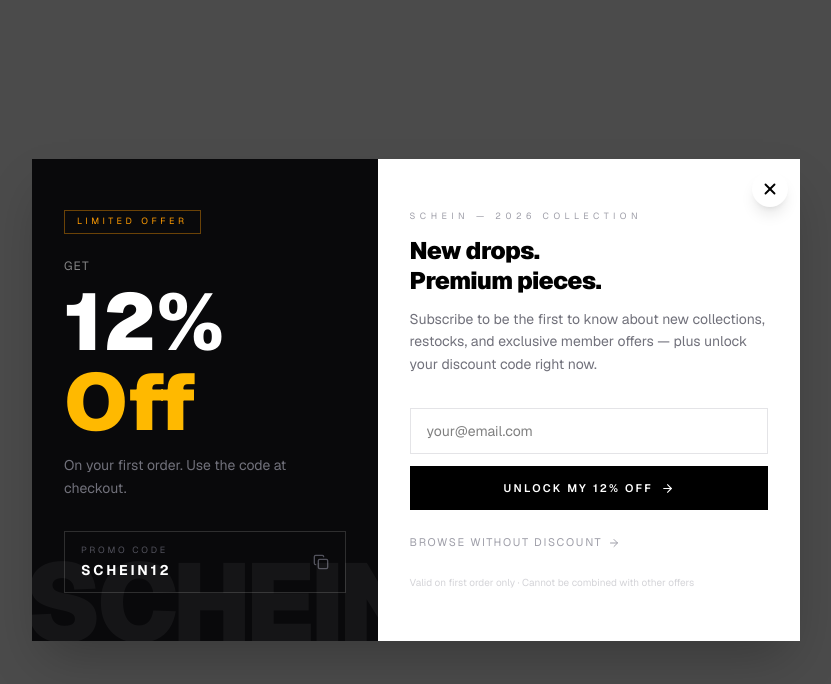
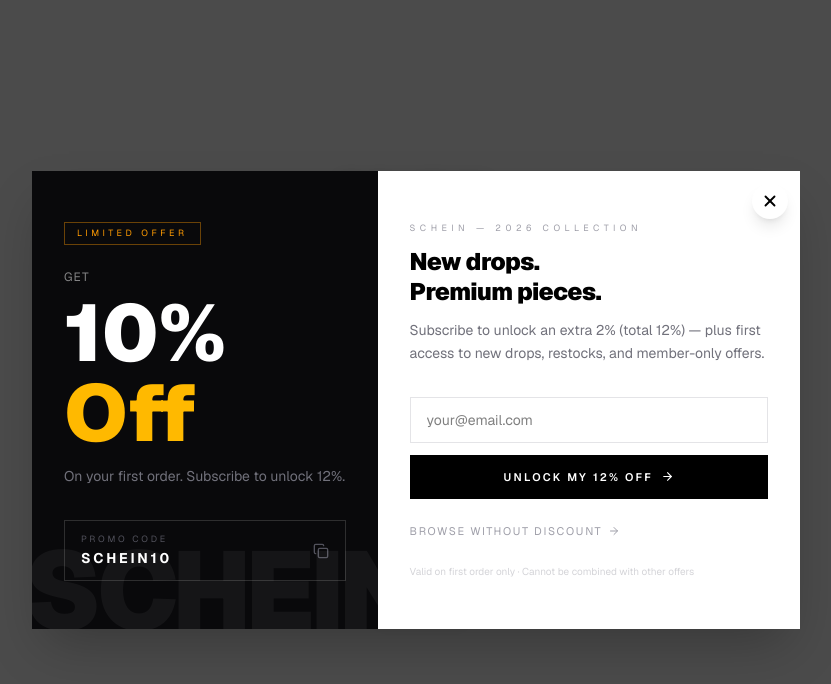
Before and after one commit to Mosanna-Jalal/schein, a Next.js app: page /admin/login in a window 1280 px wide. Shown: the top 684 px of the page, without its empty margins (224-1055 px from the left). Built offline with nearby package versions, Linux system fonts and the light colour scheme; no server answers.

Commit message:
fix: 10/12 tier offer popup + center hero on mobile

```diff
--- a/src/app/page.jsx
+++ b/src/app/page.jsx
@@ -52,9 +52,9 @@
         {/* Subtle vertical line accent */}
         <div className="absolute top-0 w-px h-full bg-gradient-to-b from-transparent via-white/[0.06] to-transparent hidden sm:block" style={{ right: '22%' }} />
 
-        {/* Content — flex column that fills full height, content anchored to bottom */}
-        <div className="relative z-10 flex flex-col min-h-screen max-w-7xl mx-auto px-6 sm:px-10 lg:px-12 w-full pt-20 pb-12 sm:pb-20">
-          <div className="flex-1" />
+        {/* Content — centered on mobile, anchored to bottom on desktop */}
+        <div className="relative z-10 flex flex-col min-h-screen max-w-7xl mx-auto px-6 sm:px-10 lg:px-12 w-full pt-20 pb-12 sm:pb-20 justify-center sm:justify-end">
+          <div className="hidden sm:block sm:flex-1" />
 
           <div className="max-w-xl">
             {/* Label — fade up */}
--- a/src/components/OfferPopup.jsx
+++ b/src/components/OfferPopup.jsx
@@ -5,8 +5,10 @@
 
 const POPUP_KEY    = 'schein_offer_seen';
 const HIDE_HOURS   = 24;
-const OFFER_CODE   = 'SCHEIN12';
-const OFFER_PCT    = '12%';
+const PUBLIC_CODE  = 'SCHEIN10';
+const PUBLIC_PCT   = '10%';
+const SUB_CODE     = 'SCHEIN12';
+const SUB_PCT      = '12%';
 
 export default function OfferPopup() {
   const [visible, setVisible]   = useState(false);
@@ -32,7 +34,7 @@
   };
 
   const copyCode = () => {
-    navigator.clipboard.writeText(OFFER_CODE).catch(() => {});
+    navigator.clipboard.writeText(subbed ? SUB_CODE : PUBLIC_CODE).catch(() => {});
     setCopied(true);
     setTimeout(() => setCopied(false), 2000);
   };
@@ -99,11 +101,13 @@
               <p className="text-white/50 text-xs tracking-widest uppercase mb-2">Get</p>
               <h2 className="font-black text-white leading-none mb-3"
                 style={{ fontSize: 'clamp(48px, 8vw, 80px)' }}>
-                {OFFER_PCT}<br />
+                {subbed ? SUB_PCT : PUBLIC_PCT}<br />
                 <span className="text-amber-400">Off</span>
               </h2>
               <p className="text-zinc-500 text-sm leading-relaxed">
-                On your first order. Use the code at checkout.
+                {subbed
+                  ? 'Subscriber bonus unlocked. Use the code at checkout.'
+                  : 'On your first order. Subscribe to unlock 12%.'}
               </p>
             </div>
 
@@ -114,7 +118,7 @@
             >
               <div className="text-left">
                 <p className="text-[9px] tracking-[0.3em] uppercase text-zinc-600 mb-0.5">Promo Code</p>
-                <p className="text-white font-bold tracking-[0.2em] text-sm">{OFFER_CODE}</p>
+                <p className="text-white font-bold tracking-[0.2em] text-sm">{subbed ? SUB_CODE : PUBLIC_CODE}</p>
               </div>
               <div className={`shrink-0 transition-colors ${copied ? 'text-green-400' : 'text-zinc-600 group-hover:text-white'}`}>
                 {copied ? <Check size={16} /> : <Copy size={16} />}
@@ -132,13 +136,13 @@
               New drops.<br />Premium pieces.
             </h3>
             <p className="text-zinc-500 text-sm leading-relaxed mb-8">
-              Subscribe to be the first to know about new collections, restocks, and exclusive member offers — plus unlock your discount code right now.
+              Subscribe to unlock an extra 2% (total 12%) — plus first access to new drops, restocks, and member-only offers.
             </p>
 
             {subbed ? (
               <div className="flex items-center gap-2 text-green-600 mb-6">
                 <Check size={16} />
-                <span className="text-sm font-medium">You're subscribed! Use <strong>{OFFER_CODE}</strong> at checkout.</span>
+                <span className="text-sm font-medium">Subscribed! Use <strong>{SUB_CODE}</strong> at checkout for 12% off.</span>
               </div>
             ) : (
               <form onSubmit={handleSubscribe} className="flex flex-col gap-3 mb-6">
@@ -157,7 +161,7 @@
                 >
                   {subLoading
                     ? <span className="w-4 h-4 border-2 border-white/30 border-t-white rounded-full animate-spin" />
-                    : <> Unlock My {OFFER_PCT} Off <ArrowRight size={13} /> </>
+                    : <> Unlock My {SUB_PCT} Off <ArrowRight size={13} /> </>
                   }
                 </button>
               </form>
```
